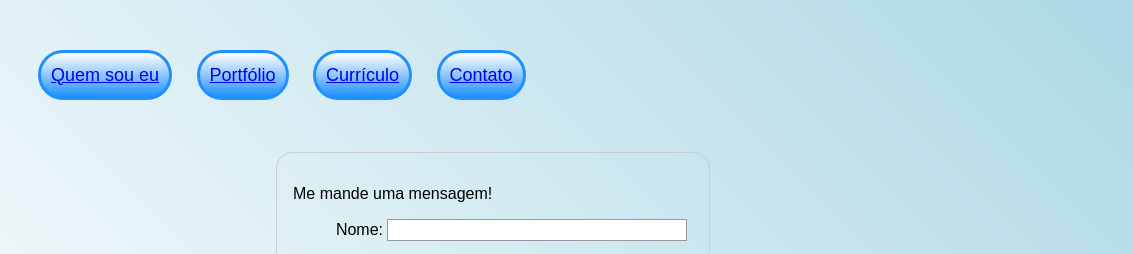
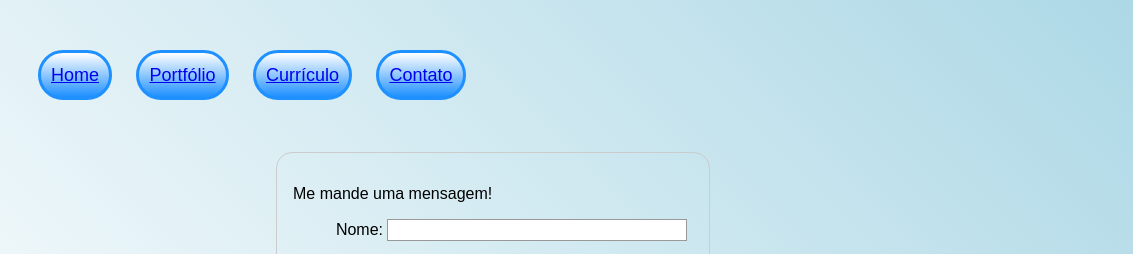
Before and after one commit to jeanbreno/curriculo.github.io, a plain HTML site: page contato.html in a window 1280 px wide. Shown: the top 254 px of the page, 147-1280 px from the left. Drawn offline with Linux system fonts and the light colour scheme.

Commit message:
Update contato.html

```diff
--- a/contato.html
+++ b/contato.html
@@ -12,7 +12,7 @@
         <header>
 
             <menu class="menu">
-                <button class="button"><a href="quem%20sou%20eu.html" title="quem sou eu" target="_self"> Quem sou eu</a></button>
+                <button class="button"><a href="index.html" title="quem sou eu" target="_self"> Home</a></button>
                 <button class="button"><a href="porfolio.html" title="meu portfolio" target="_self"> Portfólio</a></button>
                 <button class="button"><a href="curriculo.html" title="meu currículo" target="_self"> Currículo</a></button>
                 <button class="button"><a href="contato.html" title="meu contato" target="_self"> Contato</a></button>
```
